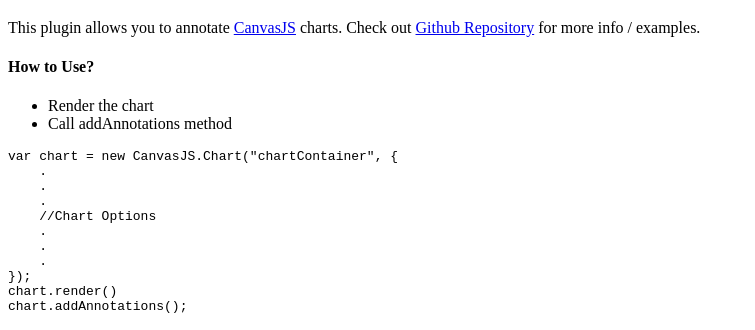
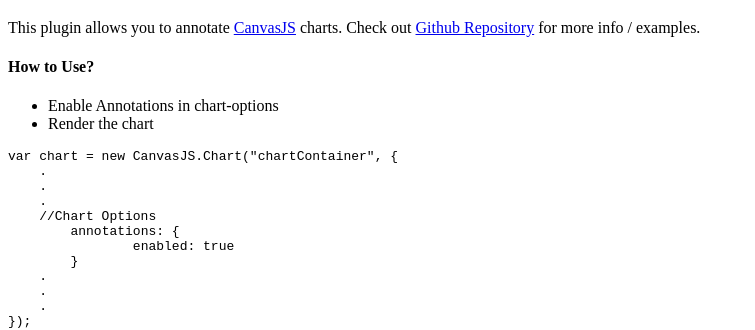
Before and after one commit to vishwas-r/CanvasJS-Chart-Annotator, a plain HTML site: page index.html in a window 1280 px wide. Shown: the part 61-391 px from the top of the page, without its empty margins (0-755 px from the left). Drawn offline with Linux system fonts and the light colour scheme; a script that the page names is missing.

Commit message:
Updated index.html

```diff
--- a/index.html
+++ b/index.html
@@ -32,32 +32,36 @@ var chart = new CanvasJS.Chart("chartContainer", {
 			borderThickness: 1,
 			borderColor: "red"
 		}
+	},
+	annotations: {
+		enabled: true
 	}
 });
 chart.render();
-chart.addAnnotations();
 }
 </script>
 </head>
 <body>
 	<h1 id="chart-annotator">CanvasJS Chart Annotator</h1>
-	<p>This plugin allows you to annotate <a href="https://canvasjs.com/" target="_blank">CanvasJS</a> charts. Check out <a href="https://github.com/vishwas-r/CanvasJS-Chart-Annotator">Github Repository</a> for more info / examples.</p>
+	<p>This plugin allows you to annotate <a href="https://canvasjs.com/" target="_blank">CanvasJS</a> charts. Check out <a href="https://github.com/vishwas-r/CanvasJS-Chart-Annotator" target="_blank">Github Repository</a> for more info / examples.</p>
 	<h4 id="howtouse">How to Use?</h4>
 	<ul>
+		<li>Enable Annotations in chart-options</li>
 		<li>Render the chart</li>
-		<li>Call addAnnotations method</li>
 	</ul>
 	<pre><code>var chart = new CanvasJS.Chart("chartContainer", {
     .
     .
     .
     //Chart Options
+	annotations: {
+		enabled: true
+	}
     .
     .
     .
 });
 chart.render()
-chart.addAnnotations();
 <div id="chartContainer" style="height: 400px; width: 80%; margin: auto"></div>
 </body>
 </html>
```
